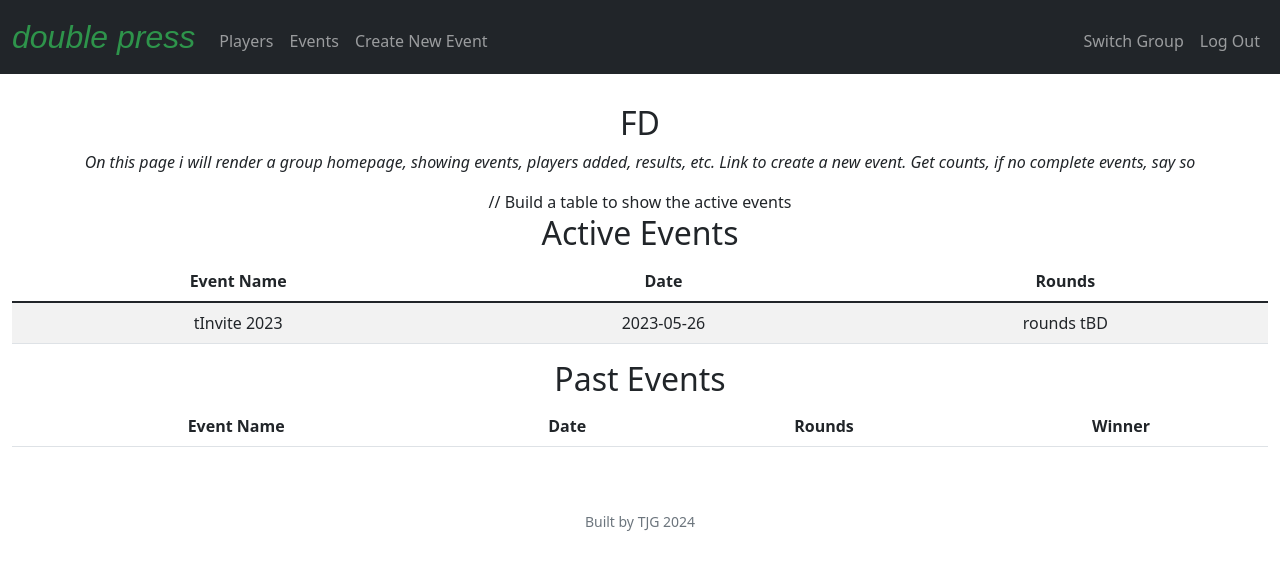
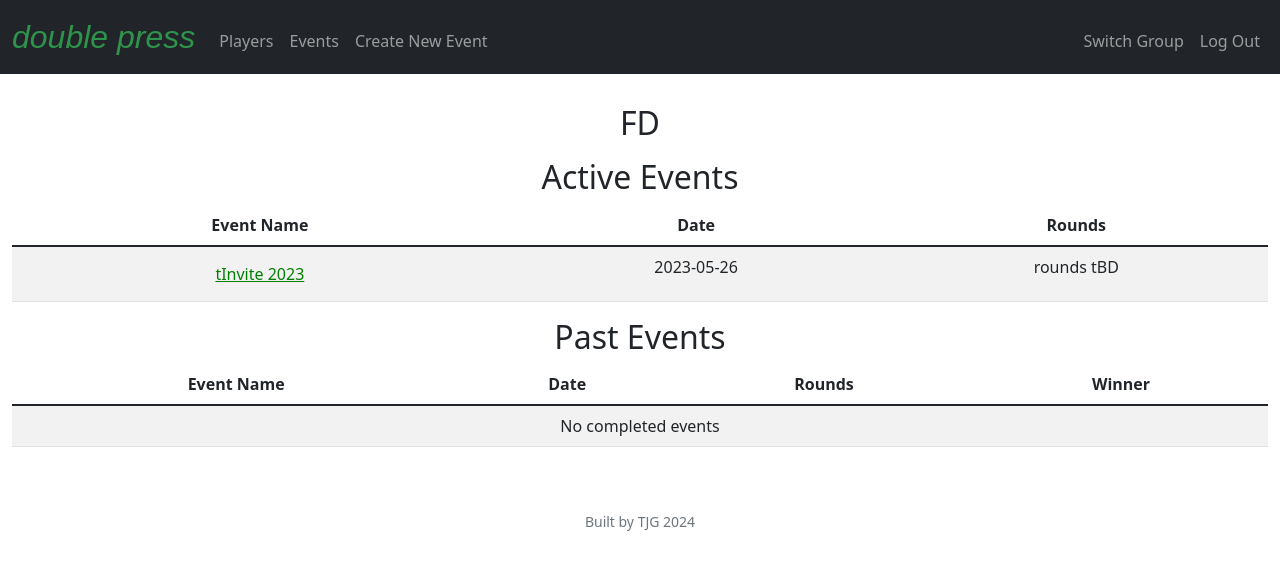
Before and after one commit to tjg14/FD24mySQL, a Flask app: page / in a window 1280 px wide. Shown: the top 570 px of the page. Run offline with Flask 3, Linux system fonts and the light colour scheme; a user stored in the database is signed in; lists and menus that the app fills with data are empty; some libraries are stand-ins or nearby versions.

Commit message:
mar 10 night

```diff
--- a/app.py
+++ b/app.py
@@ -6,7 +6,7 @@
 from werkzeug.security import check_password_hash, generate_password_hash
 import logging
 
-from helpers import apology, login_required, group_login_required, usd
+from helpers import apology, login_required, group_login_required, event_selected, usd
 
 logging.basicConfig(level=logging.DEBUG)
 
@@ -34,29 +34,49 @@
     return response
 
 
-@app.route("/")
+@app.route("/", methods=["GET", "POST"])
 @login_required
 @group_login_required
 def index():
     """Show homepage"""
 
-    # Get groupname
-    groupname = db.execute("SELECT groupname FROM groups WHERE id = ?", session["group_id"])[0]["groupname"]
+    if request.method == "POST":
+        # Get event_name, add event id to sessions, and redirect to event page
+        event_name = request.form.get("event_name")
+        event_id = db.execute("SELECT * FROM events WHERE event_name = ? AND group_id = ?", event_name, session["group_id"])[0]["id"]
+        session["event_id"] = event_id
+        return redirect("/event")
+    else:
+        # Remove any specific event in session
+        if session.get("event_id") is not None:
+            session.pop("event_id", None)
 
-    # Get events
-    events = db.execute("SELECT * FROM events WHERE group_id = ?", session["group_id"])
-    # Add key to event dictionary for status of each event, complete if >0 matches with Complete Status
-    for event in events:
-        complete_matches = db.execute("SELECT COUNT(status) as count FROM matches WHERE status = 'COMPLETE' AND round_id IN " +
-            "(SELECT round_id FROM rounds WHERE event_id = ?)", event["id"])[0]['count']
-        incomplete_matches = db.execute("SELECT COUNT(status) as count FROM matches WHERE status = 'INCOMPLETE' AND round_id IN " +
-            "(SELECT round_id FROM rounds WHERE event_id = ?)", event["id"])[0]['count']
-        if complete_matches > 0 and not incomplete_matches:
-            event["status"] = "Complete"
-        else:
-            event["status"] = "Incomplete"
+        # Get groupname via session group_id
+        groupname = db.execute("SELECT groupname FROM groups WHERE id = ?", session["group_id"])[0]["groupname"]
 
-    return render_template("index.html", groupname=groupname, events=events)
+        # Get events dictionary for group_id
+        events = db.execute("SELECT * FROM events WHERE group_id = ?", session["group_id"])
+
+        # Get data for rendering index.html tables of events..
+        # Add key to event dictionary for status of each event, showing complete if >0 matches with Complete status
+        # and incomplete if any matches are incomplete
+        for event in events:
+            complete_events_count = 0
+            incomplete_events_count = 0
+            complete_matches = db.execute("SELECT COUNT(status) as count FROM matches WHERE status = 'COMPLETE' AND round_id IN " +
+                "(SELECT round_id FROM rounds WHERE event_id = ?)", event["id"])[0]['count']
+            incomplete_matches = db.execute("SELECT COUNT(status) as count FROM matches WHERE status = 'INCOMPLETE' AND round_id IN " +
+                "(SELECT round_id FROM rounds WHERE event_id = ?)", event["id"])[0]['count']
+            if complete_matches > 0 and not incomplete_matches:
+                event["status"] = "Complete"
+                complete_events_count += 1
+            else:
+                event["status"] = "Incomplete"
+                incomplete_events_count += 1
+
+        return render_template("index.html", groupname=groupname, events=events, complete_events_count=complete_events_count,
+            incomplete_events_count=incomplete_events_count)
+
 
 
 @app.route("/register", methods=["GET", "POST"])
@@ -144,9 +164,11 @@
 def group():
     """Show options to join group or create group"""
 
-    # Forget any group_id in session
+    # Forget any group_id and event_id in session
     if session.get("group_id") is not None:
         session.pop("group_id", None)
+    if session.get("event_id") is not None:
+        session.pop("event_id", None)
 
     # Render group.html showing options to join group or create group
     return render_template("group.html")
@@ -425,3 +447,20 @@
         return redirect("/")
     else:
         return apology("GET request??")
+
+
+@app.route("/event", methods=["GET", "POST"])
+@login_required
+@group_login_required
+@event_selected
+def event():
+    """Event Details
+    TODO
+    - total number of rounds (to help status, can be changed) add new round, set matches (dont limit - add new round whenever)
+    - then links to scorecard for each match
+    dynamic page
+    overall scoreboard
+
+    """
+
+    return apology("To Do EVent page")
--- a/helpers.py
+++ b/helpers.py
@@ -40,11 +40,7 @@
 
 
 def group_login_required(f):
-    """
-    Decorate routes to require login to a group.
-
-    http://flask.pocoo.org/docs/0.12/patterns/viewdecorators/
-    """
+    """ Decorate routes to require login to a group."""
     @wraps(f)
     def decorated_function(*args, **kwargs):
         if session.get("group_id") is None:
@@ -52,6 +48,14 @@
         return f(*args, **kwargs)
     return decorated_function
 
+def event_selected(f):
+    """ Decorate routes to require event in session."""
+    @wraps(f)
+    def decorated_function(*args, **kwargs):
+        if session.get("event_id") is None:
+            return redirect("/")
+        return f(*args, **kwargs)
+    return decorated_function
 
 def usd(value):
     """Format value as USD."""
--- a/templates/group_login.html
+++ b/templates/group_login.html
@@ -5,6 +5,9 @@
 {% endblock %}
 
 {% block main %}
+
+    TODO: Add list of previously associated groups, with links to log in, avoid sign in
+
     <form action="/group_login" method="post">
         <div class="mb-3">
             <input autocomplete="off" autofocus class="form-control mx-auto w-auto" id="groupname" name="groupname" placeholder="Group Name" type="text">
--- a/templates/index.html
+++ b/templates/index.html
@@ -9,14 +9,9 @@
         <h2>{{ groupname }}</h2>
     </div>
 
-    <i>On this page i will render a group homepage, showing events, players added, results, etc.
-        Link to create a new event.
-
-    Get counts, if no complete events, say so
-    </i>
     <p></p>
 
-        // Build a table to show the active events
+        <!-- Build a table to show the active events -->
         <h2>Active Events </h2>
         <table class="table table-hover table-striped">
             <thead>
@@ -30,15 +25,26 @@
                 {% for event in events %}
                     {% if event.status == "Incomplete" %}
                         <tr>
-                            <td>{{ event.event_name }}</td>
+                            <td>
+                                <form action="/" method="post">
+                                    <input type="hidden" name="event_name" value="{{ event.event_name }}">
+                                    <button type="submit" class="btn btn-link" style="color: green; text-decoration: underline;">{{ event.event_name }}</button>
+                                </form>
+                            </td>
                             <td>{{ event.date }}</td>
                             <td>rounds tBD</td>
                         </tr>
                     {% endif %}
                 {% endfor %}
+                {% if not incomplete_events_count %}
+                        <tr>
+                            <td colspan="3">No active events</td>
+                        </tr>
+                {% endif %}
             </tbody>
         </table>
 
+    <!-- Build a table to show completed events -->
     <h2>Past Events </h2>
     <table class="table table-hover table-striped">
         <thead>
@@ -53,13 +59,23 @@
             {% for event in events %}
                 {% if event.status == "Complete" %}
                     <tr>
-                        <td>{{ event.event_name }}</td>
+                        <td>
+                            <form action="/" method="post">
+                                <input type="hidden" name="event_name" value="{{ event.event_name }}">
+                                <button type="submit" class="btn btn-link" style="color: green; text-decoration: underline;">{{ event.event_name }}</button>
+                            </form>
+                        </td>
                         <td>{{ event.date }}</td>
                         <td>rounds tBD</td>
                         <td>Winner tBD</td>
                     </tr>
                 {% endif %}
             {% endfor %}
+            {% if not complete_events_count %}
+                        <tr>
+                            <td colspan="4">No completed events</td>
+                        </tr>
+            {% endif %}
         </tbody>
     </table>
 
--- a/templates/layout.html
+++ b/templates/layout.html
@@ -29,13 +29,16 @@
                     <span class="navbar-toggler-icon"></span>
                 </button>
                 <div class="collapse navbar-collapse" id="navbar">
-                    {% if (session["user_id"] and not session["group_id"]) %}
+
+                    {% if session["user_id"] and session["group_id"] and session["event_id"] %}
+                        <ul class="navbar-nav me-auto mt-2">
+                            <li class="nav-item"><a class="nav-link" href="/">Group Home</a></li>
+                        </ul>
                         <ul class="navbar-nav ms-auto mt-2">
-                            <li class="nav-item"><a class="nav-link" href="/create_group">New Group</a></li>
-                            <li class="nav-item"><a class="nav-link" href="/group_login">Enter Group</a></li>
+                            <li class="nav-item"><a class="nav-link" href="/group">Switch Group</a></li>
                             <li class="nav-item"><a class="nav-link" href="/logout">Log Out</a></li>
                         </ul>
-                    {% elif session["user_id"] %}
+                    {% elif session["user_id"] and session["group_id"] %}
                         <ul class="navbar-nav me-auto mt-2">
                             <li class="nav-item"><a class="nav-link" href="/players">Players</a></li>
                             <li class="nav-item"><a class="nav-link" href="/">Events</a></li>
@@ -43,6 +46,12 @@
                         </ul>
                         <ul class="navbar-nav ms-auto mt-2">
                             <li class="nav-item"><a class="nav-link" href="/group">Switch Group</a></li>
+                            <li class="nav-item"><a class="nav-link" href="/logout">Log Out</a></li>
+                        </ul>
+                    {% elif session["user_id"] %}
+                        <ul class="navbar-nav ms-auto mt-2">
+                            <li class="nav-item"><a class="nav-link" href="/create_group">New Group</a></li>
+                            <li class="nav-item"><a class="nav-link" href="/group_login">Enter Group</a></li>
                             <li class="nav-item"><a class="nav-link" href="/logout">Log Out</a></li>
                         </ul>
                     {% else %}
--- a/templates/players.html
+++ b/templates/players.html
@@ -54,7 +54,7 @@
     </div>
     <p></p>
     <div>
-        Note: Latest handicap will be set via latest created event - otherwise will show No HCP.
+        <i>Note: Latest handicap will be set via latest created event - otherwise will show No HCP.</i>
     </div>
     </div>
     <script>
```
Also changed, not shown: 1 other file.
